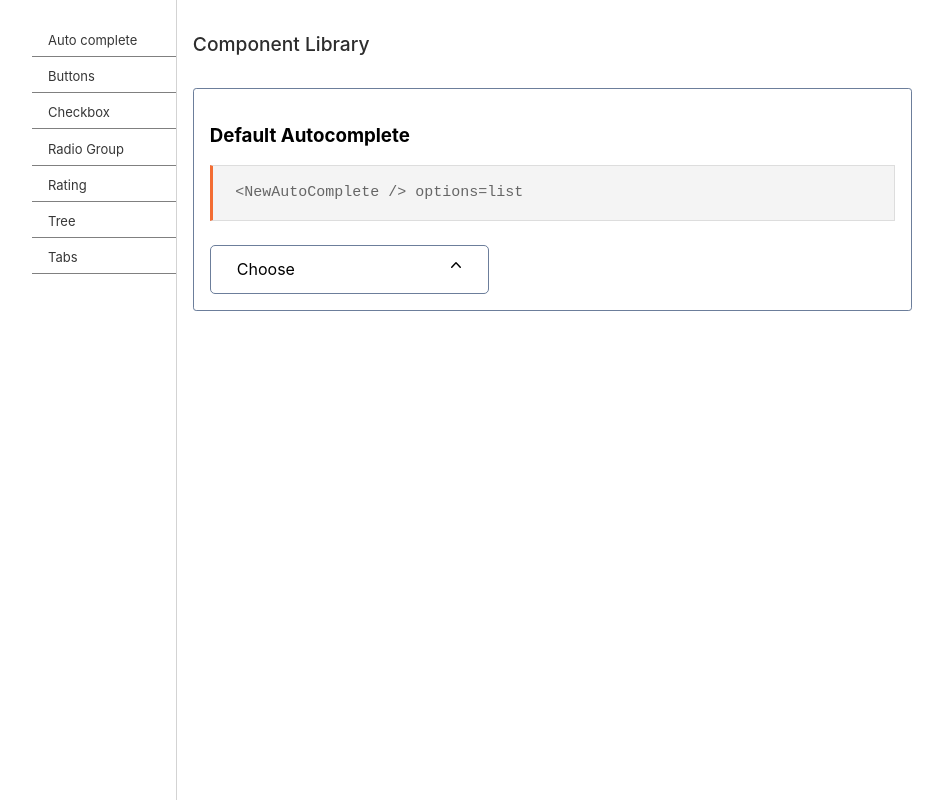
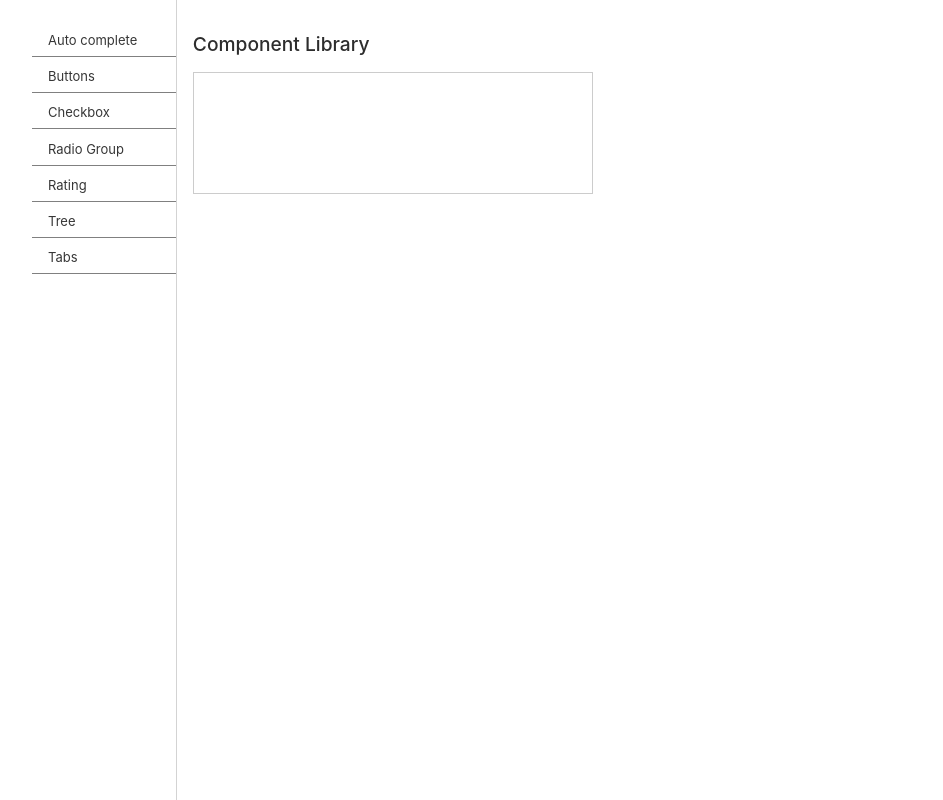
Before and after one commit to ARJITTHAKUR/components-lib, a React (Vite) app: page /components-lib/mentions in a window 1280 px wide. Shown: the whole page, without its empty margins (160-1103 px from the left). Built offline with nearby package versions, Linux system fonts and the light colour scheme.

Commit message:
Implementation of mention section

```diff
--- /dev/null
+++ b/src/pages/mentions/index.tsx
@@ -0,0 +1,128 @@
+import { useRef, useState } from "react";
+
+export const Mentions = () => {
+  const [suggestions, setSuggestions] = useState([]); // List of email suggestions
+  const [showSuggestions, setShowSuggestions] = useState(false);
+  const [mentionPosition, setMentionPosition] = useState(null);
+  const editorRef = useRef(null);
+
+  // Mock API call to fetch email suggestions
+  const fetchEmailSuggestions = async (query) => {
+    const mockEmails = [
+      { email: "test@email.com", displayName: "John Doe" },
+      { email: "user@example.com", displayName: "Jane Smith" },
+      { email: "hello@world.com", displayName: "Alex Johnson" },
+    ];
+    return mockEmails.filter((user) => user.email.includes(query));
+  };
+
+  // Function to get caret position in the contenteditable div
+  const getCaretPosition = () => {
+    const selection = window.getSelection();
+    return selection.rangeCount > 0 ? selection.getRangeAt(0) : null;
+  };
+
+  // Function to restore caret position after inserting mention
+  const setCaretPosition = (range) => {
+    if (!range) return;
+    const selection = window.getSelection();
+    selection.removeAllRanges();
+    selection.addRange(range);
+  };
+
+  // Handles input event in contenteditable div
+  const handleInput = async (e) => {
+    const text = editorRef.current.innerHTML;
+    const caretRange = getCaretPosition();
+
+    // Match the email pattern only after the user has typed `@` and some valid text (e.g., email.com)
+    const match = text.match(/@([\w.-]+@[a-zA-Z0-9.-]+\.[a-zA-Z]+)/);
+
+    // If the user has typed a valid email with @
+    if (match) {
+      const query = match[1];
+
+      // Fetch email suggestions based on the input
+      const suggestions = await fetchEmailSuggestions(query);
+      setSuggestions(suggestions);
+      setShowSuggestions(suggestions.length > 0);
+
+      // Save the mention start position
+      setMentionPosition(match.index);
+    } else {
+      setShowSuggestions(false);
+    }
+  };
+
+  // Handles selection of an email from suggestions
+  const handleSelectMention = (email, displayName) => {
+    if (!mentionPosition || !editorRef.current) return;
+
+    const text = editorRef.current.innerHTML;
+
+    // Replace @email with a mention span
+    const updatedText =
+      text.substring(0, mentionPosition) +
+      `<span contenteditable="false" style="color: blue; font-weight: bold;">${displayName}</span>&nbsp;` +
+      text.substring(mentionPosition + email.length + 1);
+
+    editorRef.current.innerHTML = updatedText;
+    setShowSuggestions(false);
+
+    // Restore caret after the mention
+    const newRange = document.createRange();
+    newRange.setStartAfter(editorRef.current.lastChild);
+    newRange.collapse(true);
+    setCaretPosition(newRange);
+  };
+
+  return (
+    <div style={{ position: "relative", width: "400px" }}>
+      <div
+        ref={editorRef}
+        contentEditable
+        onInput={handleInput}
+        style={{
+          border: "1px solid #ccc",
+          padding: "10px",
+          minHeight: "100px",
+          outline: "none",
+          fontSize: "16px",
+          whiteSpace: "pre-wrap",
+        }}
+      ></div>
+
+      {/* Autocomplete dropdown */}
+      {showSuggestions && (
+        <ul
+          style={{
+            position: "absolute",
+            background: "white",
+            border: "1px solid #ccc",
+            padding: "5px",
+            listStyle: "none",
+            width: "200px",
+            margin: "5px 0",
+          }}
+        >
+          {suggestions.map((user, index) => (
+            <li
+              key={index}
+              style={{
+                padding: "5px",
+                cursor: "pointer",
+                background: "#f8f8f8",
+                borderBottom: "1px solid #ddd",
+              }}
+              onMouseDown={() =>
+                handleSelectMention(user.email, user.displayName)
+              }
+            >
+              {user.email}
+            </li>
+          ))}
+        </ul>
+      )}
+    </div>
+  );
+};
```
Also changed, not shown: src/App.tsx (+68 -64 lines).
